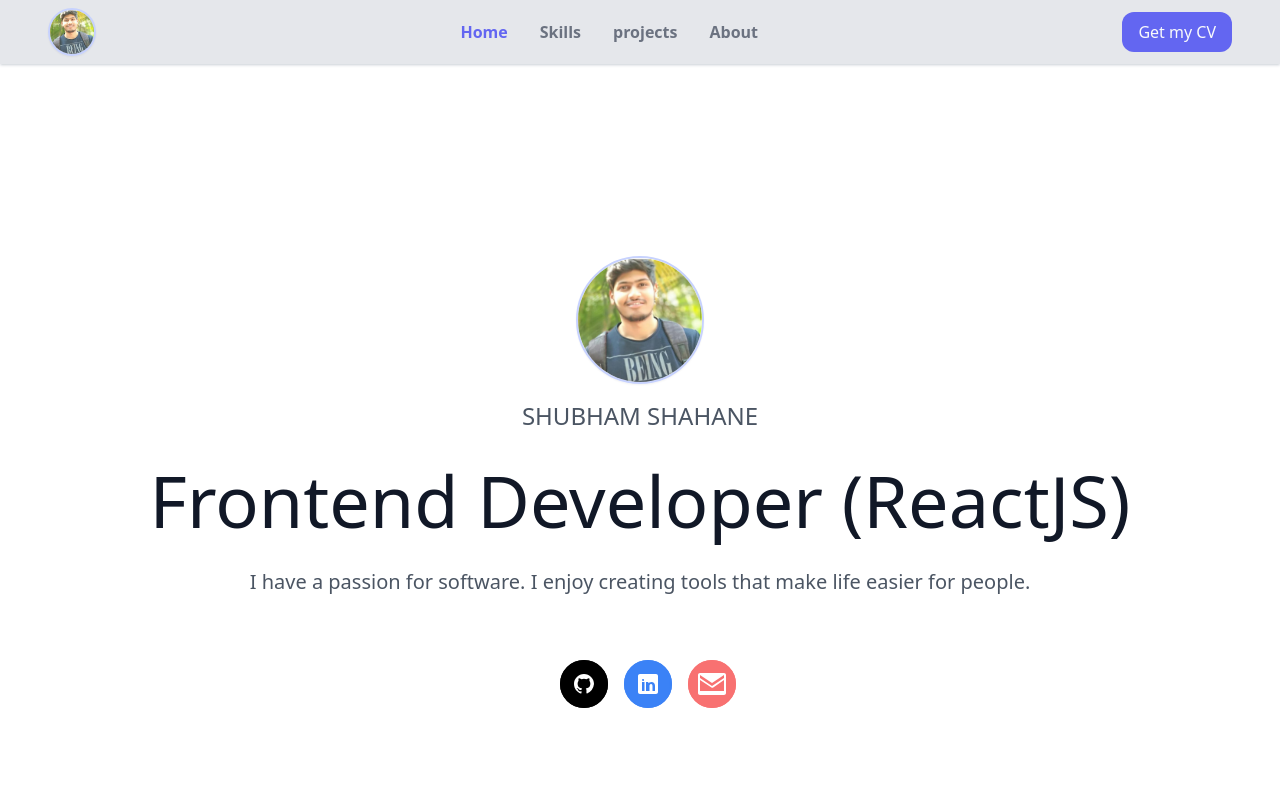
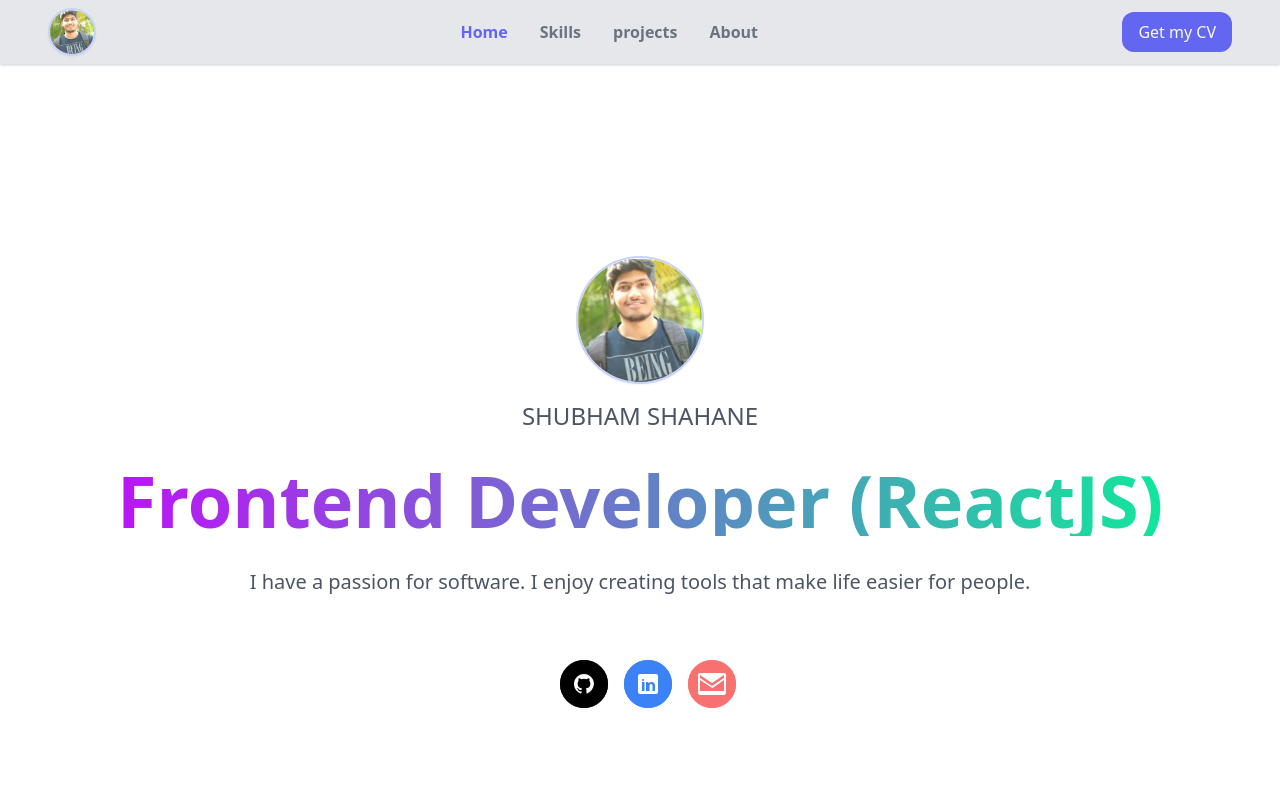
Before and after one commit to shubhamshahane1234/Portfolio, a React (Create React App) app: page / in a window 1280 px wide. Shown: the top 800 px of the page. Built offline with nearby package versions, Linux system fonts and the light colour scheme.

Commit message:
ui changes

```diff
--- a/src/App.css
+++ b/src/App.css
@@ -45,3 +45,12 @@
   -webkit-text-fill-color: transparent; /* Ensures text becomes transparent */
   font-weight: 900;
 }
+
+#designation {
+  background: linear-gradient(to right, #cc00ff, #00fb92);
+  -webkit-background-clip: text; /* For Safari & Chrome */
+  background-clip: text; /* For other browsers (optional, safe to keep) */
+  color: transparent;
+  -webkit-text-fill-color: transparent; /* Ensures text becomes transparent */
+  font-weight: 900;
+}
--- a/src/components/Home.js
+++ b/src/components/Home.js
@@ -31,7 +31,10 @@ const Home = () => {
                 </h6>
               </Element>
 
-              <h1 class="font-normal text-gray-900 text-4xl md:text-7xl leading-none mb-8">
+              <h1
+                id="designation"
+                class="font-normal text-gray-900 text-4xl md:text-7xl leading-none mb-8"
+              >
                 Frontend Developer (ReactJS)
               </h1>
 
```
